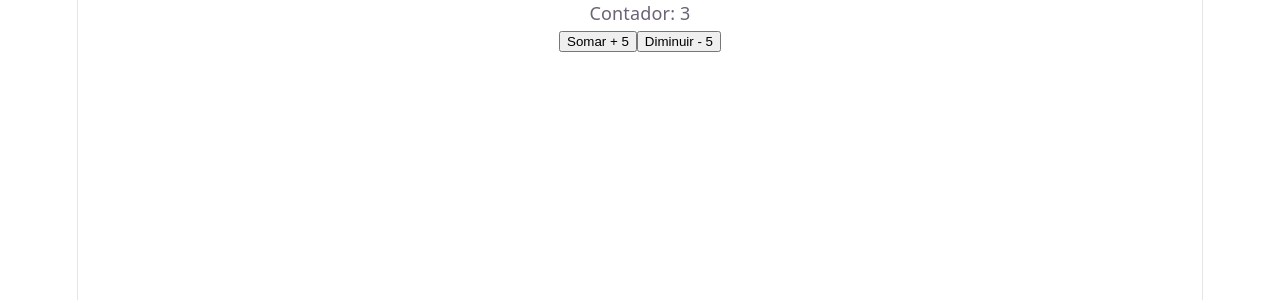
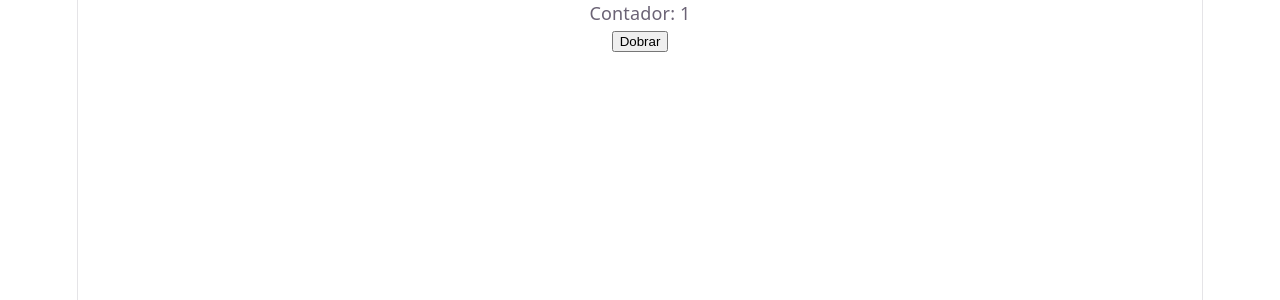
Before and after one commit to LuizAlbertoDev/Desafios-React, a React (Vite) app: page / in a window 1280 px wide. Shown: the top 300 px of the page. Built offline with nearby package versions, Linux system fonts and the light colour scheme.

Commit message:
feat: desafio de contar o dobro do useState finalizado

```diff
--- a/src/App.jsx
+++ b/src/App.jsx
@@ -1,9 +1,9 @@
-import ContadorMais5 from './Desafios/Desafio_013_contador_mais5_menos5'
+import ContadorDobrado from './Desafios/Desafio_014_contador_dobrar'
 
 function App() {
     return (
         <div>
-            <ContadorMais5 />
+            <ContadorDobrado />
         </div>
     )
 }
--- /dev/null
+++ b/src/Desafios/Desafio_014_contador_dobrar.jsx
@@ -0,0 +1,13 @@
+import { useState } from "react";
+
+function ContadorDobrado() {
+    const [numero,setNumero] = useState(1)
+    return(
+        <div>
+            <p>Contador: {numero}</p>
+
+            <button onClick={() => setNumero(numero * 2)}>Dobrar</button>
+        </div>
+    )
+}
+export default ContadorDobrado
```
